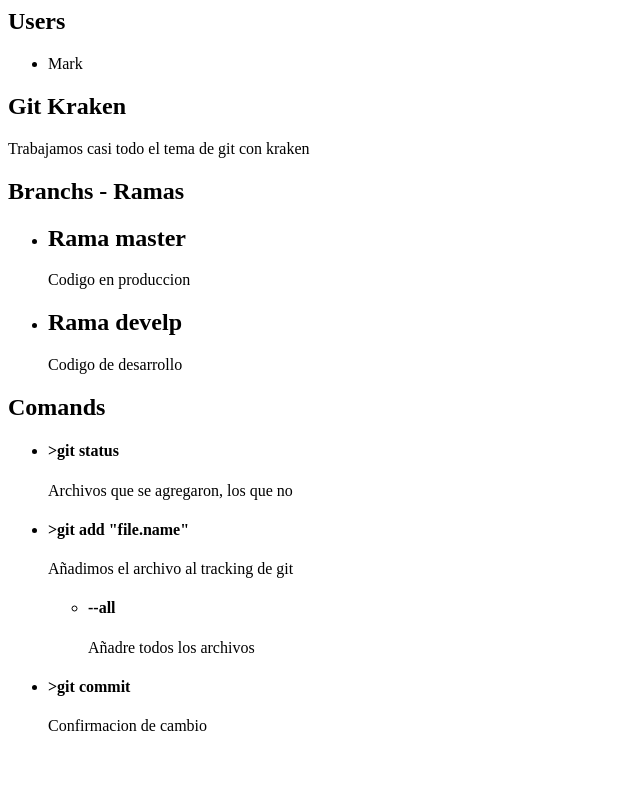
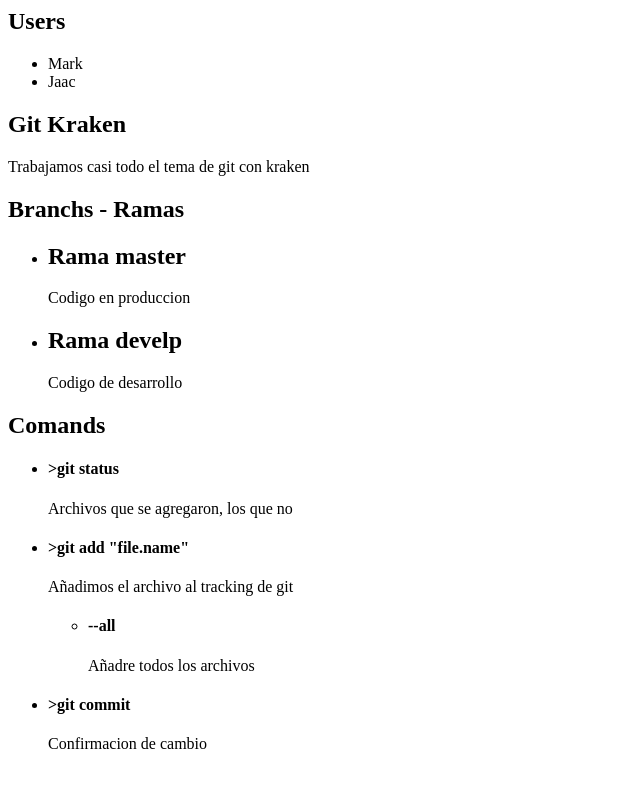
Before and after one commit to jaac/git-restoring, a plain HTML site: page index.html in a window 1280 px wide. Shown: the whole page, without its empty margins (0-640 px from the left). Drawn offline with Linux system fonts and the light colour scheme.

Commit message:
se agrego jaac

```diff
--- a/index.html
+++ b/index.html
@@ -12,6 +12,7 @@
         <h1>Users</h1>
         <ul>
             <li>Mark</li>
+            <li>Jaac</li>
         </ul>
     </section>
     <section>
```
